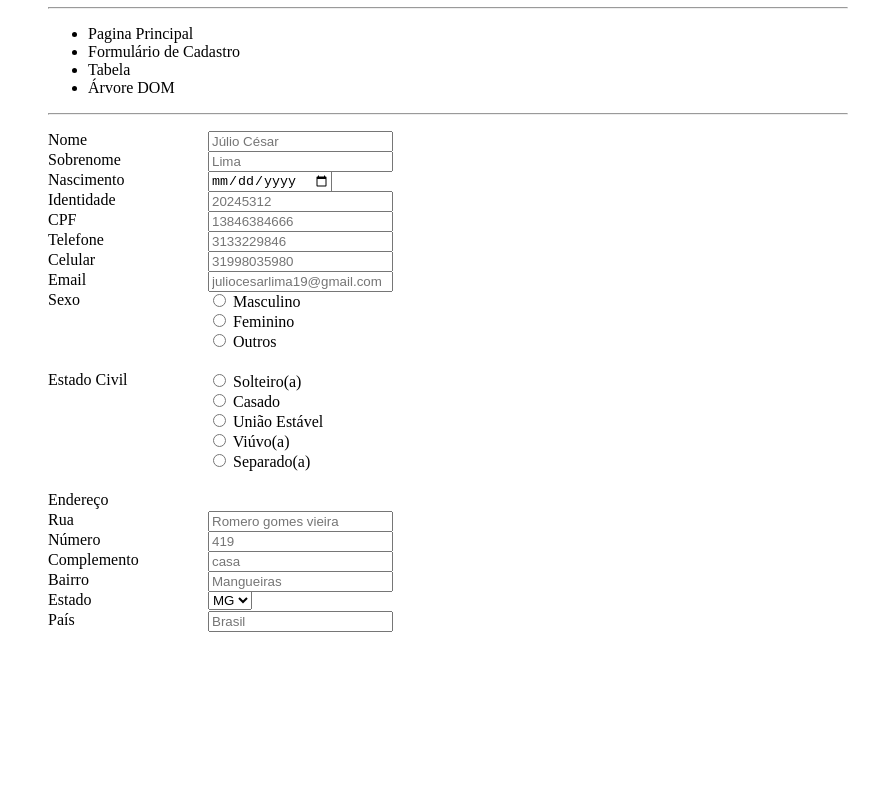
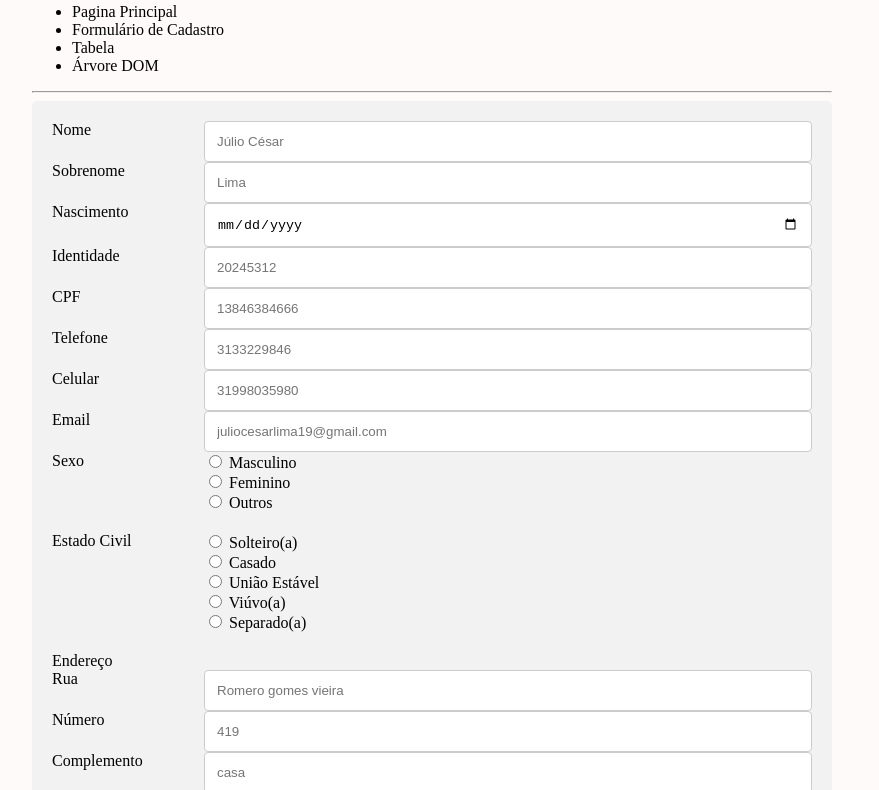
Before and after one commit to jcl1997/julio-lima-ra-31910749-HTML, a plain HTML site: page html/formulario.html in a window 1280 px wide. Shown: the part 81-871 px from the top of the page, without its empty margins (208-1087 px from the left). Before the commit the page ends 800 px from the top, so only its background shows below. Drawn offline with Linux system fonts and the light colour scheme.

```diff
--- a/css/formulario.css
+++ b/css/formulario.css
@@ -1,3 +1,26 @@
+div > form{
+  border-radius: 5px;
+  background-color: #f2f2f2;
+  padding: 20px;
+}
+
+input[type=text],
+input[type=number],
+input[type=date],
+input[type=email], select {
+    width: 100%;
+    padding: 12px;
+    border: 1px solid #ccc;
+    border-radius: 4px;
+    resize: vertical;
+}
+
+.coluna:after {
+  content: "";
+  display: table;
+  clear: both;
+}
+
 .coluna .left,
 .coluna .right {
     display: inline-block;
@@ -5,13 +28,11 @@
 
 .coluna .left {
     width: 20%;
-    height: 20px;
     float: left;
 }
 
 .coluna .right {
     width: 80%;
-    height: 20px;
     float: right;
 }
 .coluna .left-radio-sexo {
--- a/css/index.css
+++ b/css/index.css
@@ -4,14 +4,12 @@ a {
 }
 
 .layout-default {
-    position: absolute;
-    left: 20%;
     max-width: 800px;
     min-width: 800px;
     margin-left: auto;
     margin-right: auto
 }
 
-/* body {
-    background: #d2d9db;
-} */
+body {
+    background: snow;
+}
```
Also changed, not shown: html/formulario.html (+3 -2 lines), img/Árvore DOM.png, 1 other file.
